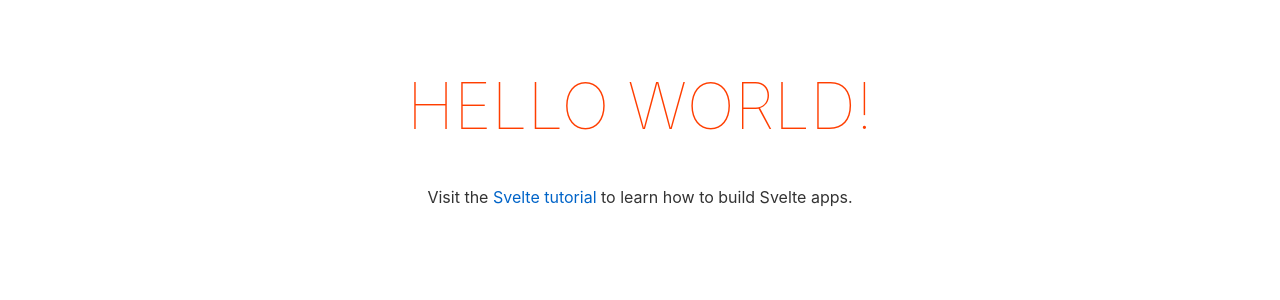
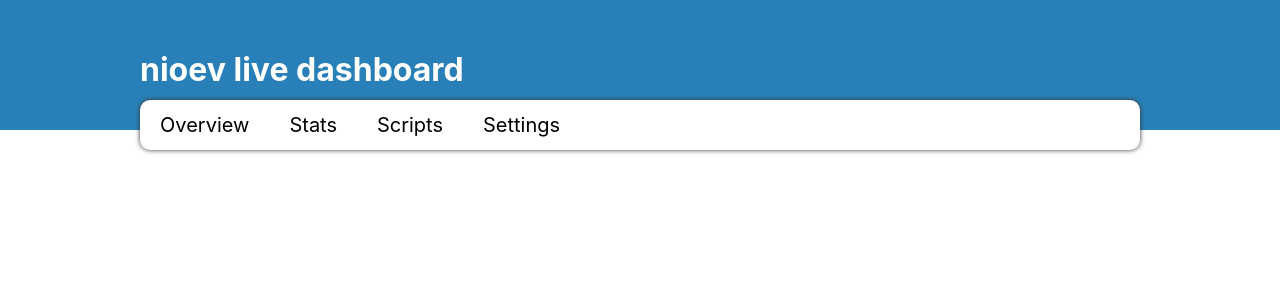
Before and after one commit to nioev/nioev-mqtt, a Svelte app in the folder webui/: page / in a window 1280 px wide. Shown: the top 300 px of the page. Built offline with nearby package versions, Linux system fonts and the light colour scheme.

Commit message:
Start work on webui header design

```diff
--- a/webui/public/global.css
+++ b/webui/public/global.css
@@ -7,8 +7,6 @@ html, body {
 body {
 	color: #333;
 	margin: 0;
-	padding: 8px;
-	box-sizing: border-box;
 	font-family: -apple-system, BlinkMacSystemFont, "Segoe UI", Roboto, Oxygen-Sans, Ubuntu, Cantarell, "Helvetica Neue", sans-serif;
 }
 
@@ -18,11 +16,11 @@ a {
 }
 
 a:hover {
-	text-decoration: underline;
+	text-decoration: none;
 }
 
 a:visited {
-	color: rgb(0,80,160);
+	color: black;
 }
 
 label {
--- a/webui/public/index.html
+++ b/webui/public/index.html
@@ -4,7 +4,7 @@
 	<meta charset='utf-8'>
 	<meta name='viewport' content='width=device-width,initial-scale=1'>
 
-	<title>Svelte app</title>
+	<title>nioev dashboard</title>
 
 	<link rel='icon' type='image/png' href='/favicon.png'>
 	<link rel='stylesheet' href='/global.css'>
--- a/webui/src/App.svelte
+++ b/webui/src/App.svelte
@@ -1,30 +1,13 @@
 <script lang="ts">
-	export let name: string;
+	import Header from "./Header.svelte";
 </script>
 
 <main>
-	<h1>Hello {name}!</h1>
-	<p>Visit the <a href="https://svelte.dev/tutorial">Svelte tutorial</a> to learn how to build Svelte apps.</p>
+	<Header/>
 </main>
 
 <style>
-	main {
-		text-align: center;
-		padding: 1em;
-		max-width: 240px;
-		margin: 0 auto;
-	}
 
-	h1 {
-		color: #ff3e00;
-		text-transform: uppercase;
-		font-size: 4em;
-		font-weight: 100;
-	}
 
-	@media (min-width: 640px) {
-		main {
-			max-width: none;
-		}
-	}
+
 </style>
--- /dev/null
+++ b/webui/src/Header.svelte
@@ -0,0 +1,87 @@
+<script>
+    let currentPage = window.location.pathname.split("/").pop();
+
+    let navElements = [{
+        href: "/index.html",
+        text: "Overview"
+    }, {
+        href: "/stats.html",
+        text: "Stats"
+    }, {
+        href: "/scripts.html",
+        text: "Scripts"
+    }, {
+        href: "/settings.html",
+        text: "Settings"
+    }]
+</script>
+
+<main>
+    <div id="blueBar"></div>
+    <div id="innerMain">
+        <h1>
+            nioev live dashboard
+        </h1>
+        <nav>
+            {#each navElements as e}
+                {#if "/" + currentPage === e.href}
+                    <a href={e.href} class="element" style="font-weight: bold">
+                        {e.text}
+                    </a>
+                {:else}
+                    <a href={e.href} class="element">
+                        {e.text}
+                    </a>
+                {/if}
+            {/each}
+        </nav>
+    </div>
+</main>
+
+<style>
+    h1 {
+        margin: 0;
+        color: white;
+    }
+    #blueBar {
+        background-color: #2980b9;
+        height: 150px;
+        transform: translateY(-20px);
+        z-index: -1;
+        width: 100%;
+    }
+    main {
+        width: 100%;
+        margin: 0;
+        height: 100px;
+        display: grid;
+        grid-template-rows: 50px 100px;
+        justify-items: center;
+    }
+    nav {
+        display: flex;
+        flex-direction: row;
+        background-color: white;
+        border-radius: 10px;
+        box-shadow: #333333 0 0 5px;
+        align-items: center;
+    }
+    #innerMain {
+        display: grid;
+        grid-template-columns: 100%;
+        grid-template-rows: 50px 50px;
+        width: 1000px;
+    }
+    @media only screen and (max-width: 1111px) {
+        #innerMain {
+            width: 90%;
+        }
+    }
+    .element {
+        text-align: center;
+        padding-left: 20px;
+        padding-right: 20px;
+        font-size: 20px;
+        color: black;
+    }
+</style>
```
